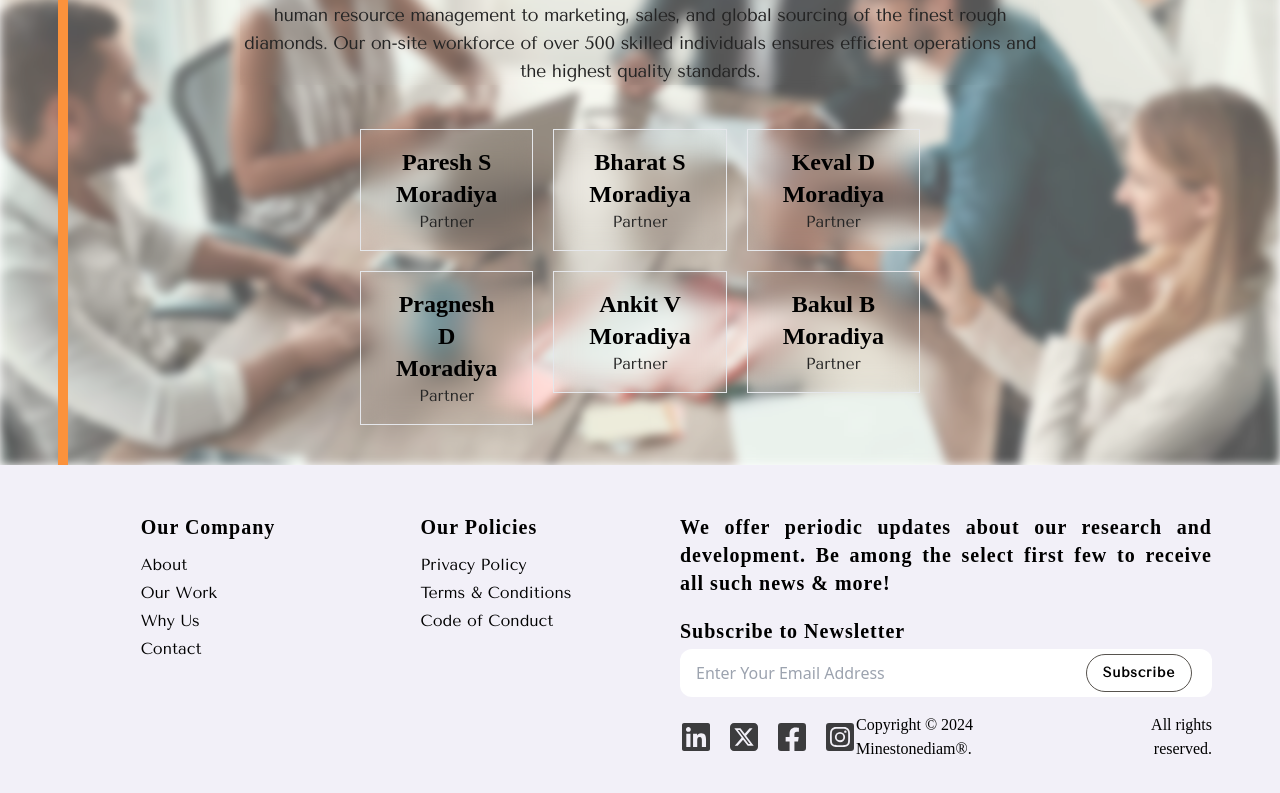
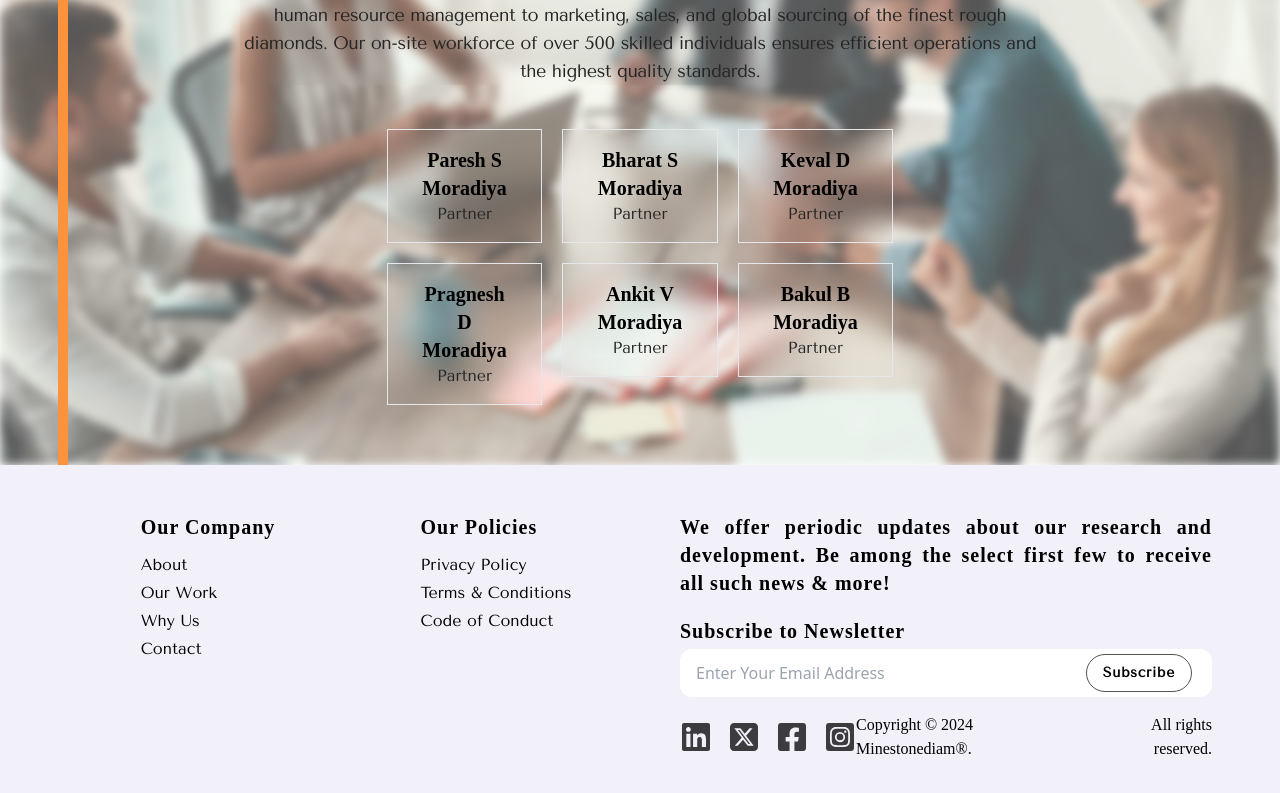
Before and after one commit to deep-sutariya/Minestone-Diam, a Next.js app: page /about in a window 1280 px wide. Shown: the part 2415-3208 px from the top of the page. Built offline with nearby package versions, Linux system fonts and the light colour scheme; a web font is replaced by a local one.

Commit message:
Update TeamCard.js

```diff
--- a/src/components/TeamCard.js
+++ b/src/components/TeamCard.js
@@ -6,8 +6,8 @@ const TeamCard = ({ name, surname, role }) => {
             <TranslateFragment y="100">
                 <div className=" flex-col gap-y-4 px-2 md:px-8 text-center py-2 md:py-4 border backdrop-blur-md hover:scale-105 duration-150 cursor-pointer">
                 <div className="flex flex-col justify-center items-center">
-                    <div className="text-[9px] md:text-lg lg:text-2xl font-heading font-semibold">{name}</div>
-                    <div className="text-[9px] md:text-lg lg:text-2xl font-heading font-semibold">{surname}</div>
+                    <div className="text-[9px] md:text-lg lg:text-xl font-heading font-semibold">{name}</div>
+                    <div className="text-[9px] md:text-lg lg:text-xl font-heading font-semibold">{surname}</div>
                 </div>
                     <div className="text-[7px] md:text-base font-basic text-[#252525]">{role}</div>
                 </div>
```
